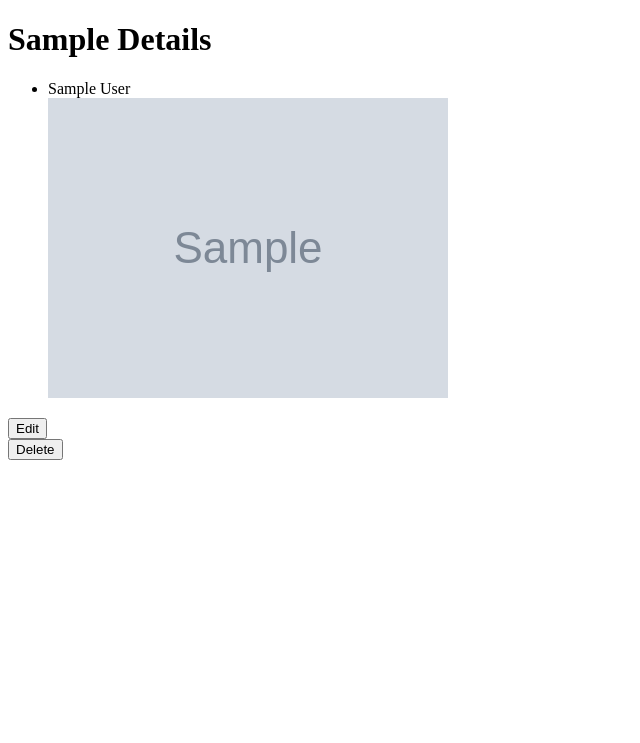
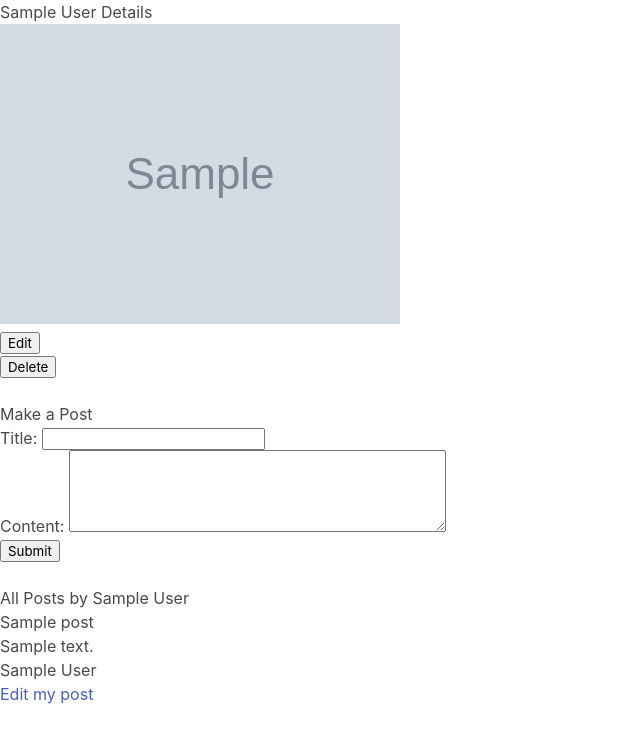
Before and after one commit to savoelh/flask_blogly, a Flask app: page /1 in a window 1280 px wide. Shown: the top 743 px of the page, without its empty margins (0-640 px from the left). Run offline with Flask 2, Linux system fonts and the light colour scheme; tables that the repository leaves empty hold one stand-in row (values such as "Sample post"); grey boxes marked "Sample" are stand-in pictures.

Commit message:
Add files via upload

```diff
--- a/flask-blogly/app.py
+++ b/flask-blogly/app.py
@@ -1,15 +1,13 @@
-"""Blogly application."""
 
-from distutils.command.build_scripts import first_line_re
 from flask import Flask, request, render_template, redirect, flash, session
 from flask_debugtoolbar import DebugToolbarExtension
-from models import db, connect_db, Users
+from models import db, connect_db, Users, Posts
 
 app = Flask(__name__)
 
 app.config['SQLALCHEMY_DATABASE_URI'] = 'postgresql:///users'
 app.config['SQLALCHEMY_TRACK_MODIFICATIONS'] = False
-app.config['SQLALCHEMY_ECHO'] = True
+app.config['SQLALCHEMY_ECHO'] = False
 app.config['SECRET_KEY'] = 'シーッ,それは秘密です'
 app.config['DEBUG_TB_INTERCEPT_REDIRECTS'] = False
 debug = DebugToolbarExtension(app)
@@ -27,7 +25,9 @@
 @app.route('/<int:user_id>')
 def show_user(user_id):
     user = Users.query.get_or_404(user_id)
-    return render_template('details.html', user=user)
+    my_posts = Posts.query.filter_by(users_id=user_id)
+    print(my_posts)
+    return render_template('details.html', user=user,  my_posts=my_posts)
 
 
 @app.route('/AddUser')
@@ -79,7 +79,43 @@
 
 @app.route('/<int:user_id>/delete_user')
 def delete_user(user_id):
-    death = Users.query.get(user_id)
-    db.session.delete(death)
+    user = Users.query.get(user_id)
+    db.session.delete(user)
     db.session.commit()
     return redirect('/')
+
+@app.route('/<int:user_id>/post', methods=['POST'])
+def make_post(user_id):
+    user = Users.query.get(user_id)
+    p_title = request.form['p_title']
+    p_content = request.form['p_content']
+    entry = Posts(title=p_title, content=p_content, users_id=user.id)
+    db.session.add(entry)
+    db.session.commit()
+    return redirect(f'/{user.id}')
+
+@app.route('/<int:post_id>/post_edit')
+def post_edit(post_id):
+    this_post = Posts.query.get(post_id)
+    return render_template('/post_edit.html', this_post=this_post)
+
+@app.route('/<int:post_id>/post_edit_submit')
+def post_edit_submit(post_id):
+    this_post = Posts.query.get(post_id)
+    e_p_title = request.args['e_p_title']
+    e_p_content = request.args['e_p_content']
+
+    this_post.title = e_p_title
+    this_post.content = e_p_content
+
+    db.session.add(this_post)
+    db.session.commit()
+
+    return redirect(f'/{this_post.users_id}')
+
+@app.route('/<int:post_id>/remove_post')
+def remove_post(post_id):
+    this_post = Posts.query.get(post_id)
+    db.session.delete(this_post)
+    db.session.commit()
+    return redirect(f'/{this_post.users_id}')
--- a/flask-blogly/models.py
+++ b/flask-blogly/models.py
@@ -1,6 +1,6 @@
 """Models for Blogly."""
 from flask_sqlalchemy import SQLAlchemy
-
+import datetime
 db = SQLAlchemy()
 
 def connect_db(app):
@@ -11,13 +11,23 @@
 
     __tablename__ = 'users'
 
-    # @classmethod
-    # def get_all_hungry(cls):
-    #     return cls.query.filter(Pet.hunger > 20).all()
-    # def  __repr__(self):
-    #     return f'<Pet id ={self.id}'
-
     id = db.Column(db.Integer, primary_key=True, autoincrement=True)
     first_name = db.Column(db.String(10), nullable=False)
     last_name = db.Column(db.String(10), nullable=False)
     image_url = db.Column(db.String(200), nullable = True)
+
+    @property
+    def get_full_name(self):
+        return f'{self.first_name} {self.last_name}'
+
+class Posts(db.Model):
+
+    __tablename__ = 'posts'
+
+    id = db.Column(db.Integer, primary_key=True, autoincrement=True)
+    title = db.Column(db.String(20), nullable=False)
+    content = db.Column(db.String(500), nullable=False)
+    created_at =  db.Column(db.DateTime, nullable=False, default=datetime.datetime.now)
+    users_id = db.Column(db.Integer, db.ForeignKey('users.id'), nullable=False)
+
+    users = db.relationship('Users', backref='posts')
--- a/flask-blogly/templates/AddUser.html
+++ b/flask-blogly/templates/AddUser.html
@@ -4,6 +4,8 @@
     <meta charset="UTF-8">
     <meta http-equiv="X-UA-Compatible" content="IE=edge">
     <meta name="viewport" content="width=device-width, initial-scale=1.0">
+    <link rel="stylesheet" href="https://cdn.jsdelivr.net/npm/bulma@0.9.4/css/bulma.min.css">
+    <link rel="stylesheet" href="base.css">
     <title>Add User</title>
 </head>
 <body>
--- /dev/null
+++ b/flask-blogly/templates/base.css
@@ -0,0 +1,3 @@
+section {
+background-color: red;
+}
--- a/flask-blogly/templates/details.html
+++ b/flask-blogly/templates/details.html
@@ -4,19 +4,39 @@
     <meta charset="UTF-8">
     <meta http-equiv="X-UA-Compatible" content="IE=edge">
     <meta name="viewport" content="width=device-width, initial-scale=1.0">
-    <title>{{user.first_name}}</title>
+    <link rel="stylesheet" href="https://cdn.jsdelivr.net/npm/bulma@0.9.4/css/bulma.min.css">
+    <title>{{user.get_full_name}}</title>
 </head>
 <body>
-    <h1>{{user.first_name}} Details</h1>
-    <ul>
-        <li>{{user.first_name}} {{user.last_name}}</li>
-        <img src="{{user.image_url}}" alt="">
-    </ul>
+    <h1>{{user.get_full_name}} Details</h1>
+    <img src="{{user.image_url}}" alt="">
     <form action="/{{user.id}}/edit_user">
         <button>Edit</button>
     </form>
     <form action="/{{user.id}}/delete_user">
         <button>Delete</button>
     </form>
+    <br>
+    <h2>Make a Post</h2>
+    <form method="POST" action="/{{user.id}}/post">
+        <label for="p_title">Title:</label>
+        <input type="text", name="p_title">
+        <br>
+        <label for="p_content">Content:</label>
+        <textarea name="p_content" cols="40" rows="5"></textarea>
+        <br>
+        <button>Submit</button>
+    </form>
+    <br>
+    <h3>All Posts by {{user.get_full_name}}</h3>
+    <ul>
+        {% for post in my_posts %}
+        <li><h5>{{post.title}}</h5></li>
+        <p>{{post.content}}</p>
+        <p>{{user.get_full_name}}</p>
+        <a href="/{{post.id}}/post_edit">Edit my post</a>
+        {% endfor %}
+    </ul>
+
 </body>
 </html>
--- a/flask-blogly/templates/editUser.html
+++ b/flask-blogly/templates/editUser.html
@@ -4,6 +4,7 @@
     <meta charset="UTF-8">
     <meta http-equiv="X-UA-Compatible" content="IE=edge">
     <meta name="viewport" content="width=device-width, initial-scale=1.0">
+    <link rel="stylesheet" href="https://cdn.jsdelivr.net/npm/bulma@0.9.4/css/bulma.min.css">
     <title>{{user.first_name}} Edit</title>
 </head>
 <body>
```
Also changed, not shown: flask-blogly/templates/home.html (+9 -2 lines), flask-blogly/templates/post_edit.html (added, +28 -0 lines), flask-blogly/users.sql (+15 -0 lines).
